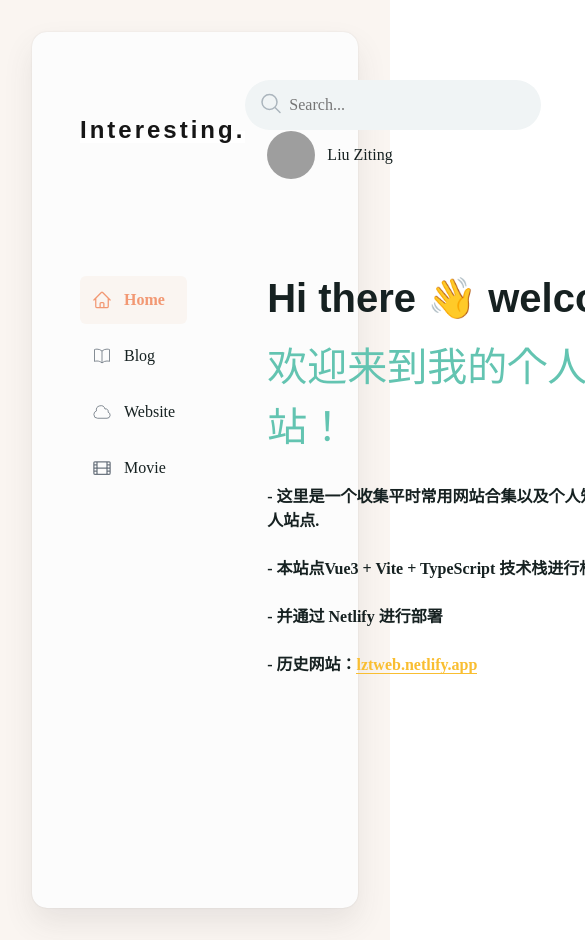
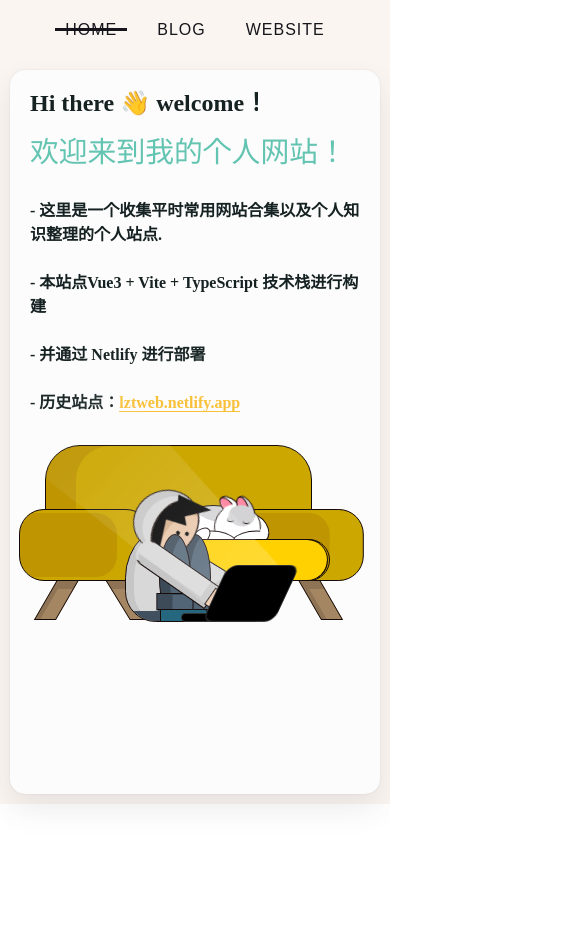
Before and after one commit to liu-ziting/website, a Vue app: page / in a window 390 px wide. Shown: the top 940 px of the page, 585 px wide, since content can reach past the window. After the commit the page ends 844 px from the top, so only its background shows below. Built offline with nearby package versions, Linux system fonts and the light colour scheme; grey boxes are pictures that could not be loaded; a web font is replaced by a local one.

Commit message:
优化样式，适配移动端

```diff
--- a/package.json
+++ b/package.json
@@ -1,5 +1,5 @@
 {
-  "name": "vue3-test",
+  "name": "liuziting",
   "version": "0.0.0",
   "private": true,
   "scripts": {
@@ -13,6 +13,7 @@
     "format": "prettier --write src/"
   },
   "dependencies": {
+    "@formkit/auto-animate": "^0.8.1",
     "nprogress": "^0.2.0",
     "pinia": "^2.1.7",
     "vue": "^3.3.4",
--- a/src/App.vue
+++ b/src/App.vue
@@ -14,14 +14,14 @@ const { getSvgIcon } = useSvgIcons()
 const isRouteActive = (to: string) => {
     return route.path === to
 }
-const navigateTo = (to: string) => {
-    router.push(to)
-}
+
+import MobileNav from './components/MobileNav.vue'
 </script>
 
 <template>
     <div class="index">
-        <div class="earmark-app">
+        <mobile-nav />
+        <div class="main-app">
             <header class="header">
                 <h1 class="header-logo">
                     <span @click="$router.push('/')" class="underlined underlined--offset">Interesting.</span>
@@ -41,7 +41,7 @@ const navigateTo = (to: string) => {
                     </button>
                 </div>
             </header>
-            <main class="main">
+            <main class="main" v-auto-animate>
                 <nav class="nav">
                     <ul class="tabs">
                         <li class="tab" v-for="item in navList" :key="item.name">
@@ -65,13 +65,13 @@ const navigateTo = (to: string) => {
 <style lang="scss" scoped>
 .index {
     line-height: 1.5;
-    min-height: 100vh;
+    // min-height: 100vh;
     background-color: #faf5f1;
     color: #162121;
     padding: 2rem;
 }
 
-.earmark-app {
+.main-app {
     box-shadow:
         0 0 2px 0 rgba(#000, 0.1),
         0 15px 30px rgba(#444, 0.1);
@@ -81,7 +81,7 @@ const navigateTo = (to: string) => {
     margin-left: auto;
     margin-right: auto;
     background-color: #fcfcfc;
-    min-height: calc(100vh - 4rem);
+    min-height: calc(100vh - 10rem);
 }
 
 .header {
--- /dev/null
+++ b/src/assets/styles/mobile.scss
@@ -0,0 +1,75 @@
+@media screen and (max-width: 768px) {
+    .header {
+        display: none !important;
+    }
+
+    .nav {
+        display: none !important;
+    }
+
+    .main-app {
+        padding: 20px !important;
+        overflow: hidden !important;
+        margin-top: 60px;
+    }
+
+    .index {
+        padding: 10px !important;
+    }
+
+    .main {
+        display: block !important;
+        column-gap: 0 !important;
+        margin: 0 !important;
+    }
+
+
+    .list-item-company-logo {
+        display: none;
+    }
+
+    .list-item-company-info {
+        margin: 0 !important;
+    }
+
+    .content-header .content-header-title {
+        font-size: 1.5rem !important;
+    }
+
+    .list .cards {
+        width: calc(50% - 10px) !important;
+    }
+
+    .list .cards:nth-child(odd) {
+        margin-right: 0 !important;
+    }
+
+    .content-header .content-header-illustration {
+        display: none !important;
+    }
+
+    .card-list {
+        width: calc(50% - 10px) !important;
+    }
+
+    .card-list:nth-child(odd) {
+        margin-right: 0 !important;
+    }
+
+    .mobile-nav {
+        display: block !important;
+    }
+
+    .wrapper {
+        display: block !important;
+    }
+
+    .content-header-tag {
+        font-size: 1.8rem !important;
+    }
+
+    .overview {
+        border: none !important;
+        padding: 0 !important;
+    }
+}
--- /dev/null
+++ b/src/components/MobileNav.vue
@@ -0,0 +1,71 @@
+<script setup lang="ts">
+import { ref } from 'vue'
+import { useRoute, useRouter } from 'vue-router'
+const navList = ref([
+    { name: 'Home', to: '/' },
+    { name: 'Blog', to: '/blog' },
+    { name: 'Website', to: '/website' },
+    { name: 'Movie', to: '/movie' }
+])
+const route = useRoute()
+const router = useRouter()
+const isRouteActive = (to: string) => {
+    return route.path === to
+}
+</script>
+<template>
+    <div class="mobile-nav">
+        <router-link
+            v-for="(item, index) in navList"
+            :key="index"
+            :to="item.to"
+            :class="[{ active: isRouteActive(item.to) }]"
+        >
+            <a href="javascript:;">{{ item.name }}</a>
+        </router-link>
+    </div>
+</template>
+<style lang="scss" scoped>
+.mobile-nav {
+    display: none;
+    width: 100%;
+    position: fixed;
+    text-align: center;
+    height: 60px;
+    top: 0;
+    left: 0;
+    line-height: 60px;
+    background-color: #faf5f1;
+    z-index: 999;
+    overflow: hidden;
+    a {
+        font-family: 'Oswald', sans-serif;
+        font-weight: 500;
+        text-transform: uppercase;
+        text-decoration: none;
+        color: #16151b;
+        margin: 0 10px;
+        font-size: 16px;
+        letter-spacing: 1px;
+        position: relative;
+        display: inline-block;
+    }
+    a:before {
+        opacity: 0;
+        content: '';
+        position: absolute;
+        width: 100%;
+        height: 3px;
+        background: #16151b;
+        top: 47%;
+        animation: out 0.2s cubic-bezier(1, 0, 0.58, 0.97) 1 both;
+    }
+    a:hover:before {
+        animation: in 0.2s cubic-bezier(1, 0, 0.58, 0.97) 1 both;
+    }
+    .active:before {
+        opacity: 1;
+        animation: in 0.2s cubic-bezier(1, 0, 0.58, 0.97) 1 both;
+    }
+}
+</style>
--- a/src/main.ts
+++ b/src/main.ts
@@ -1,15 +1,18 @@
 import './assets/styles/main.css'
 import './assets/styles/hover.scss'
 import './assets/styles/fonts.css'
+import './assets/styles/mobile.scss'
 import { createApp } from 'vue'
 import { createPinia } from 'pinia'
 import 'nprogress/nprogress.css'
 import App from './App.vue'
 import router from './router'
+import { autoAnimatePlugin } from '@formkit/auto-animate/vue'
 
 const app = createApp(App)
 
 app.use(createPinia())
 app.use(router)
+app.use(autoAnimatePlugin)
 
 app.mount('#app')
--- a/src/views/Blog.vue
+++ b/src/views/Blog.vue
@@ -91,7 +91,7 @@ const toggleDescription = (index: number) => {
                             <h3 class="summary-date">2023年</h3>
                             <span class="summary-amount"></span>
                         </div>
-                        <div class="list" v-for="(item, index) in blogList" :key="index">
+                        <div class="list" v-for="(item, index) in blogList" :key="index" v-auto-animate>
                             <div class="list-item">
                                 <div class="list-item-company" @click="openLink(item.src)">
                                     <figure class="list-item-company-logo">
@@ -183,6 +183,7 @@ const toggleDescription = (index: number) => {
     .list-item-description {
         font-size: 14px;
         color: #363434;
+        padding-left: 75px;
     }
 }
 
--- a/src/views/Home.vue
+++ b/src/views/Home.vue
@@ -10,7 +10,7 @@
                     <div class="content-header-info">- 本站点Vue3 + Vite + TypeScript 技术栈进行构建</div>
                     <div class="content-header-info">- 并通过 Netlify 进行部署</div>
                     <div class="content-header-info">
-                        - 历史网站：<a class="link" href="https://lztweb.netlify.app/" target="_blank"
+                        - 历史站点：<a class="link" href="https://lztweb.netlify.app/" target="_blank"
                             >lztweb.netlify.app</a
                         >
                     </div>
@@ -19,7 +19,7 @@
                     <img src="https://assets.codepen.io/285131/illustration-2.svg" />
                 </div>
             </div>
-            <div v-if="false" class="wrapper">
+            <div class="wrapper">
                 <div class="sofa">
                     <div class="sofa-cushion"></div>
                     <div class="sofa-bottom-l"></div>
@@ -67,19 +67,20 @@
 
 .content-header-inner {
     flex: 1;
+    font-family: 'ALIBABA';
 }
 
 .content-header-title {
     font-size: 2.5rem;
     font-weight: 700;
-    font-family: 'Lora', sans-serif;
+    font-family: 'ALIBABA';
     line-height: 1.125;
 }
 .content-header-tag {
     font-size: 2.5rem;
     display: block;
     font-weight: 400;
-    font-family: 'Space Mono', monospace;
+    font-family: 'ALIBABA';
     color: #63c4b1;
     margin-top: 0.5em;
 }
@@ -104,7 +105,8 @@ $yellow: #ffd100;
 .wrapper {
     position: relative;
     width: 300px;
-
+    margin: 30px auto;
+    display: none;
     &:before {
         content: '';
         background: rgba(#fff, 0.04);
@@ -644,4 +646,10 @@ $yellow: #ffd100;
         border-color: transparent;
     }
 }
+footer {
+    width: 100%;
+    float: left;
+    text-align: center;
+    margin-top: 100px;
+}
 </style>
--- a/vite.config.ts
+++ b/vite.config.ts
@@ -6,13 +6,15 @@ import vueJsx from '@vitejs/plugin-vue-jsx'
 
 // https://vitejs.dev/config/
 export default defineConfig({
-  plugins: [
-    vue(),
-    vueJsx(),
-  ],
-  resolve: {
-    alias: {
-      '@': fileURLToPath(new URL('./src', import.meta.url))
+    server: {
+        host: '0.0.0.0',
+        strictPort: true,
+        port: 8086
+    },
+    plugins: [vue(), vueJsx()],
+    resolve: {
+        alias: {
+            '@': fileURLToPath(new URL('./src', import.meta.url))
+        }
     }
-  }
 })
```
Also changed, not shown: 1 other file (tests, documents, lock files or other folders).
